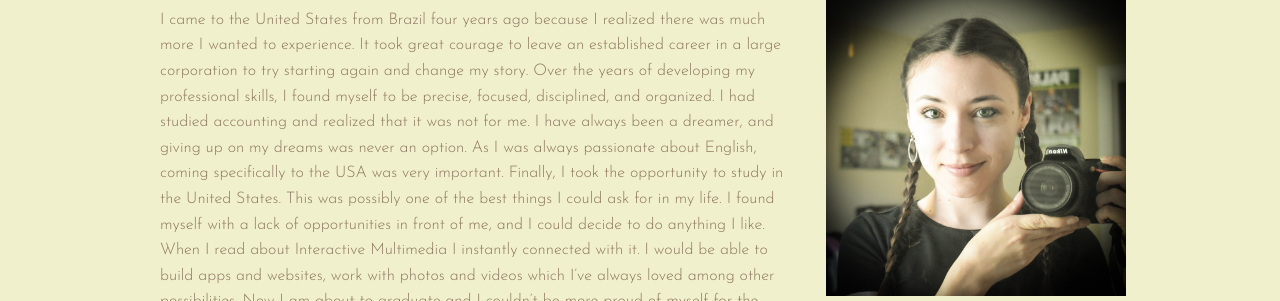
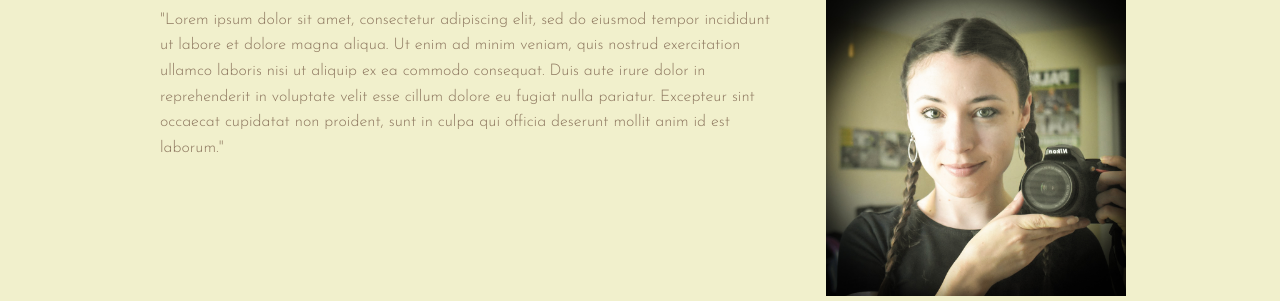
Before and after one commit to grazigomes/gridhomepage, a plain HTML site: page index.html in a window 1280 px wide. Shown: the part 229-530 px from the top of the page. Drawn offline with Linux system fonts and the light colour scheme; files whose address does not match are found by name; a web font is replaced by a local one.

Commit message:
Update index.html

```diff
--- a/index.html
+++ b/index.html
@@ -24,16 +24,7 @@
       <div class="two-thirds column" style="margin-top: 5%">
 
 		<h3> About Me</h3>
-        <p>I came to the United States from Brazil four years ago because I realized there was much more I wanted to experience.
-		It took great courage to leave an established career in a large corporation to try starting again and change my story.
-		Over the years of developing my professional skills, I found myself to be precise, focused, disciplined, and organized.
-		I had studied accounting and realized that it was not for me. I have always been a dreamer,
-		and giving up on my dreams was never an option. As I was always passionate about English,
-		coming specifically to the USA was very important. Finally, I took the opportunity to study in the United States.
-		This was possibly one of the best things I could ask for in my life. I found myself with a lack of opportunities in front of me,
-		and I could decide to do anything I like. When I read about Interactive Multimedia I instantly connected with it.
-		I would be able to build apps and websites, work with photos and videos which I’ve always loved among other possibilities.
-		Now I am about to graduate and I couldn’t be more proud of myself for the path I chose.</p>
+        <p>"Lorem ipsum dolor sit amet, consectetur adipiscing elit, sed do eiusmod tempor incididunt ut labore et dolore magna aliqua. Ut enim ad minim veniam, quis nostrud exercitation ullamco laboris nisi ut aliquip ex ea commodo consequat. Duis aute irure dolor in reprehenderit in voluptate velit esse cillum dolore eu fugiat nulla pariatur. Excepteur sint occaecat cupidatat non proident, sunt in culpa qui officia deserunt mollit anim id est laborum."</p>
       </div>
 
 
```
